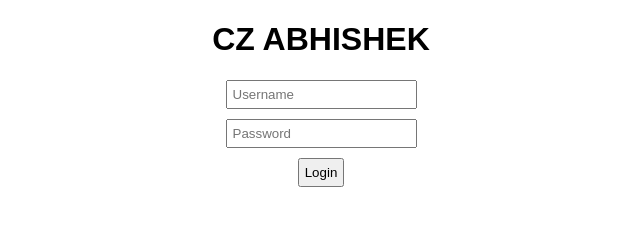
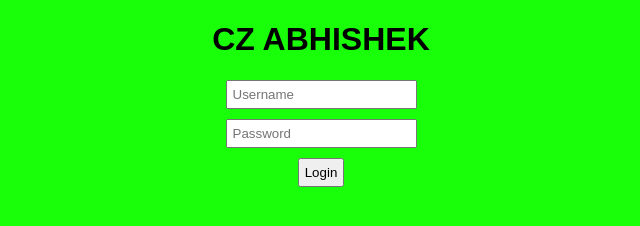
Before and after one commit to czabhishek699/Fullpage, a plain HTML site: page index.html in a window 1280 px wide. Shown: the whole page, without its empty margins (319-959 px from the left). Drawn offline with Linux system fonts and the light colour scheme.

Commit message:
Update login.css

```diff
--- a/login.css
+++ b/login.css
@@ -37,3 +37,16 @@ input, button {
 .hidden {
     display: none;
   }
+
+html, body {
+    height: 100%;
+    margin: 0;
+    padding: 0;
+}
+
+body {
+    background-image: url('ojha.jpg'); /* Replace 'your-image-url.jpg' with the URL or file path of your image */
+    background-size: cover;
+    background-repeat: no-repeat;
+    background-attachment: fixed;
+}
```
